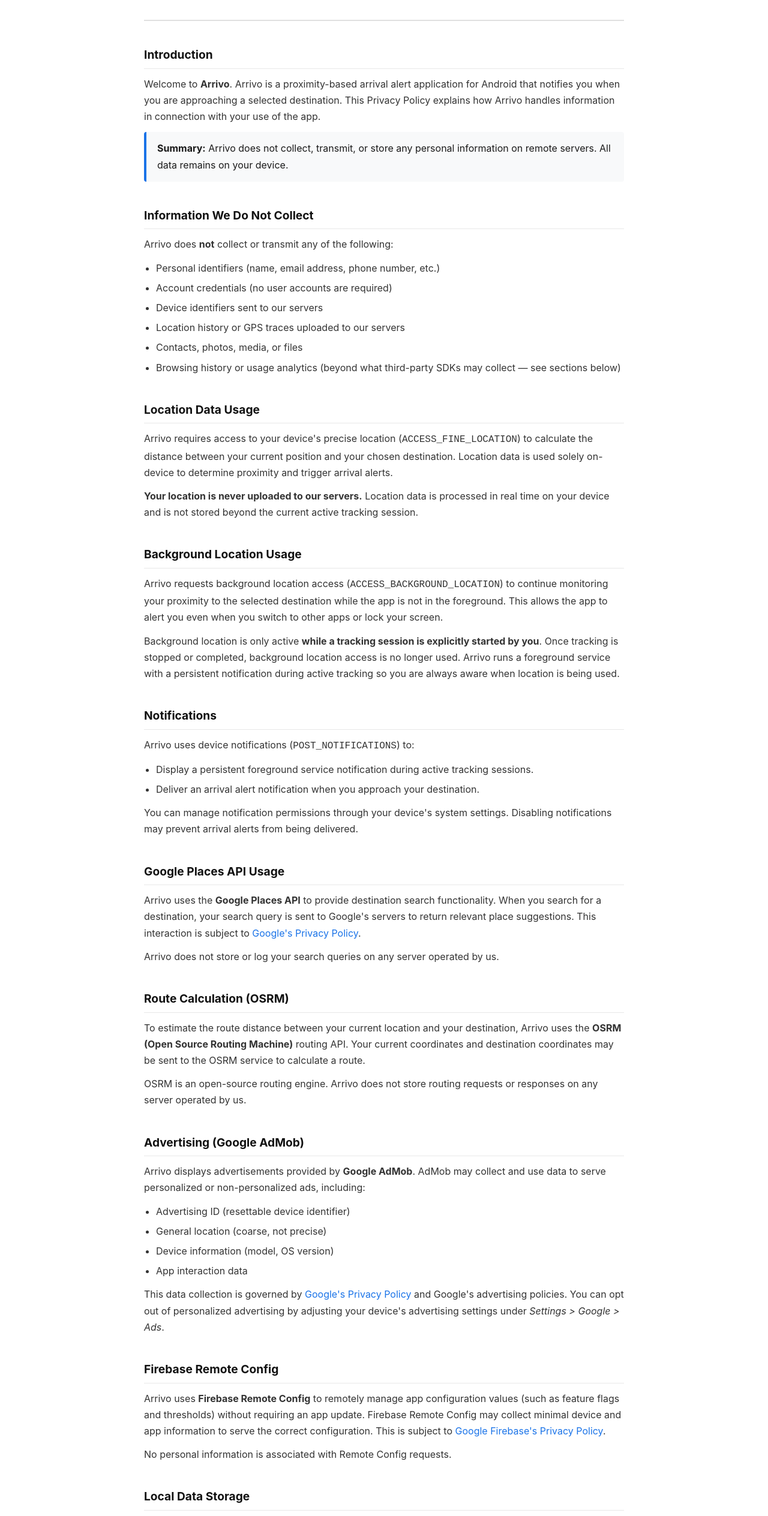
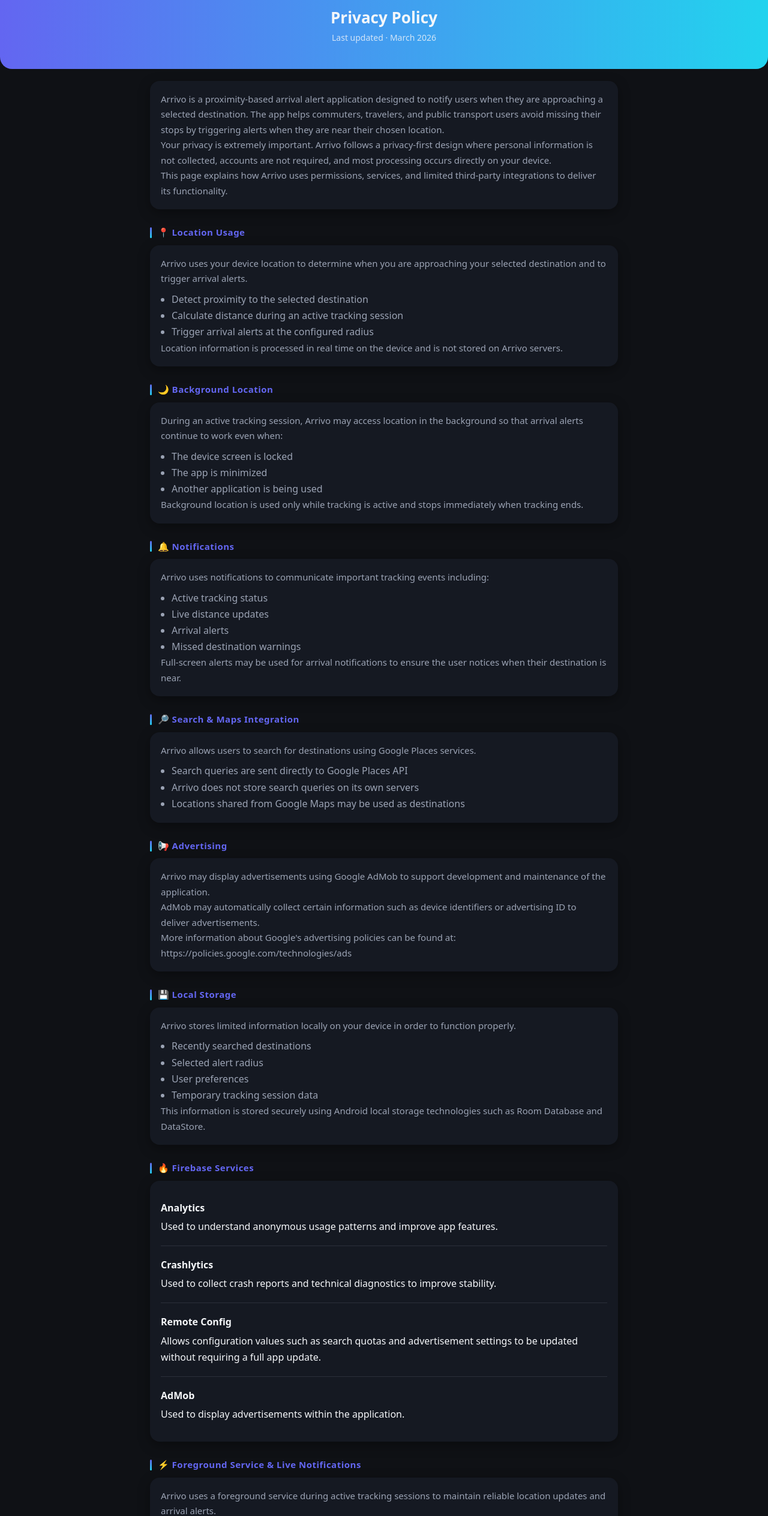
Before and after one commit to numesh/arrivo-privacy-policy, a plain HTML site: page index.html in a window 1280 px wide. Shown: the part 111-2639 px from the top of the page at 60% size. Drawn offline with Linux system fonts and the light colour scheme.

Commit message:
Update index.html

```diff
--- a/index.html
+++ b/index.html
@@ -1,341 +1,449 @@
 <!DOCTYPE html>
 <html lang="en">
+
 <head>
-  <meta charset="UTF-8" />
-  <meta name="viewport" content="width=device-width, initial-scale=1.0" />
-  <meta name="description" content="Privacy Policy for Arrivo – a proximity-based arrival alert Android app." />
-  <title>Arrivo – Privacy Policy</title>
+    <meta charset="UTF-8">
+    <meta name="viewport" content="width=device-width, initial-scale=1.0">
+
+    <title>Arrivo Privacy Policy</title>
+
     <style>
-    *, *::before, *::after {
+        :root {
+            --primary: #6366F1;
+            --secondary: #22D3EE;
+            --bg: #0F1115;
+            --surface: #151922;
+            --text: #F5F7FA;
+            --text-secondary: #9BA3B4;
+        }
+
+        * {
             box-sizing: border-box;
             margin: 0;
             padding: 0;
         }
 
         body {
-      font-family: -apple-system, BlinkMacSystemFont, "Segoe UI", Roboto,
-        Helvetica, Arial, sans-serif, "Apple Color Emoji", "Segoe UI Emoji";
-      background-color: #ffffff;
-      color: #1a1a1a;
-      font-size: 16px;
+            font-family: system-ui, -apple-system, Segoe UI, Roboto;
+            background: var(--bg);
+            color: var(--text);
             line-height: 1.7;
-      padding: 24px 16px 64px;
         }
 
         .container {
-      max-width: 800px;
-      margin: 0 auto;
+            max-width: 820px;
+            margin: auto;
+            padding: 20px;
         }
 
-    header {
-      border-bottom: 2px solid #e0e0e0;
-      padding-bottom: 24px;
-      margin-bottom: 40px;
+        .hero {
+            background: linear-gradient(90deg, var(--primary), var(--secondary));
+            padding: 40px 24px;
+            text-align: center;
+            border-bottom-left-radius: 20px;
+            border-bottom-right-radius: 20px;
         }
 
-    header h1 {
-      font-size: 2rem;
-      font-weight: 700;
-      color: #0d0d0d;
-      margin-bottom: 6px;
+        .hero-icon {
+            width: 64px;
+            height: 64px;
+            border-radius: 50%;
+            background: rgba(255, 255, 255, 0.18);
+            display: flex;
+            align-items: center;
+            justify-content: center;
+            font-size: 28px;
+            margin: auto;
+            color: white;
         }
 
-    .last-updated {
-      font-size: 0.875rem;
-      color: #666666;
+        .hero h1 {
+            margin-top: 14px;
+            font-size: 26px;
+            font-weight: 700;
         }
 
-    section {
-      margin-bottom: 40px;
+        .hero p {
+            opacity: 0.8;
+            font-size: 14px;
         }
 
-    h2 {
-      font-size: 1.2rem;
-      font-weight: 700;
-      color: #111111;
-      margin-bottom: 12px;
-      padding-bottom: 6px;
-      border-bottom: 1px solid #e8e8e8;
+        .section-header {
+            display: flex;
+            align-items: center;
+            margin-top: 26px;
+            margin-bottom: 8px;
         }
 
-    p {
-      margin-bottom: 12px;
-      color: #333333;
+        .section-bar {
+            width: 3px;
+            height: 18px;
+            border-radius: 2px;
+            background: linear-gradient(var(--primary), var(--secondary));
+            margin-right: 10px;
         }
 
-    ul {
-      margin: 8px 0 12px 20px;
-      color: #333333;
+        .section-title {
+            font-size: 15px;
+            font-weight: 600;
+            color: var(--primary);
+            letter-spacing: 0.5px;
         }
 
-    ul li {
-      margin-bottom: 6px;
+        .card {
+            background: var(--surface);
+            padding: 18px;
+            border-radius: 16px;
+            margin-bottom: 14px;
+            box-shadow: 0 6px 20px rgba(0, 0, 0, 0.35);
         }
 
-    a {
-      color: #1a73e8;
-      text-decoration: none;
+        .card p {
+            color: var(--text-secondary);
+            font-size: 15px;
         }
 
-    a:hover {
-      text-decoration: underline;
+        .card ul {
+            color: var(--text-secondary);
+            padding-left: 18px;
+            margin-top: 8px;
         }
 
-    .highlight-box {
-      background-color: #f8f9fa;
-      border-left: 4px solid #1a73e8;
-      padding: 14px 18px;
-      border-radius: 4px;
-      margin-bottom: 12px;
+        .item {
+            padding: 14px 0;
         }
 
-    .highlight-box p {
-      margin-bottom: 0;
-      color: #1a1a1a;
+        .item-title {
+            font-weight: 600;
+            margin-bottom: 4px;
         }
 
-    footer {
-      border-top: 1px solid #e0e0e0;
-      padding-top: 24px;
-      margin-top: 48px;
-      font-size: 0.85rem;
-      color: #888888;
-      text-align: center;
+        .divider {
+            height: 1px;
+            background: #2b2f3a;
+            margin: 4px 0;
         }
 
-    @media (max-width: 600px) {
-      header h1 {
-        font-size: 1.5rem;
+        .contact {
+            display: flex;
+            align-items: center;
+            gap: 14px;
+            cursor: pointer;
         }
 
-      h2 {
-        font-size: 1.05rem;
+        .contact-icon {
+            width: 42px;
+            height: 42px;
+            border-radius: 50%;
+            background: linear-gradient(90deg, var(--primary), var(--secondary));
+            display: flex;
+            align-items: center;
+            justify-content: center;
+            font-size: 20px;
+            color: white;
         }
+
+        .contact-email {
+            font-weight: 600;
+            color: var(--primary);
+        }
+
+        .footer {
+            text-align: center;
+            margin-top: 30px;
+            font-size: 13px;
+            color: var(--text-secondary);
         }
     </style>
+
 </head>
+
+
 <body>
+
+    <div class="hero">
+
+        <div class="hero-icon">📖</div>
+
+        <h1>Privacy Policy</h1>
+
+        <p>Last updated · March 2026</p>
+
+    </div>
+
+
     <div class="container">
 
-    <header>
-      <h1>Arrivo – Privacy Policy</h1>
-      <p class="last-updated">Last Updated: March 5, 2026</p>
-    </header>
 
-    <!-- Introduction -->
-    <section>
-      <h2>Introduction</h2>
+        <div class="card">
             <p>
-        Welcome to <strong>Arrivo</strong>. Arrivo is a proximity-based arrival alert application for Android that
-        notifies you when you are approaching a selected destination. This Privacy Policy explains how Arrivo handles
-        information in connection with your use of the app.
+                Arrivo is a proximity-based arrival alert application designed to notify users when they are approaching
+                a selected destination.
+                The app helps commuters, travelers, and public transport users avoid missing their stops by triggering
+                alerts when they are near their chosen location.
             </p>
-      <div class="highlight-box">
+
             <p>
-          <strong>Summary:</strong> Arrivo does not collect, transmit, or store any personal information on remote
-          servers. All data remains on your device.
+                Your privacy is extremely important. Arrivo follows a privacy-first design where personal information is
+                not collected, accounts are not required, and most processing occurs directly on your device.
+            </p>
+
+            <p>
+                This page explains how Arrivo uses permissions, services, and limited third-party integrations to
+                deliver its functionality.
             </p>
         </div>
-    </section>
 
-    <!-- Information We Do Not Collect -->
-    <section>
-      <h2>Information We Do Not Collect</h2>
-      <p>Arrivo does <strong>not</strong> collect or transmit any of the following:</p>
+
+
+        <div class="section-header">
+            <div class="section-bar"></div>
+            <div class="section-title">📍 Location Usage</div>
+        </div>
+
+        <div class="card">
+            <p>
+                Arrivo uses your device location to determine when you are approaching your selected destination and to
+                trigger arrival alerts.
+            </p>
+
             <ul>
-        <li>Personal identifiers (name, email address, phone number, etc.)</li>
-        <li>Account credentials (no user accounts are required)</li>
-        <li>Device identifiers sent to our servers</li>
-        <li>Location history or GPS traces uploaded to our servers</li>
-        <li>Contacts, photos, media, or files</li>
-        <li>Browsing history or usage analytics (beyond what third-party SDKs may collect — see sections below)</li>
+                <li>Detect proximity to the selected destination</li>
+                <li>Calculate distance during an active tracking session</li>
+                <li>Trigger arrival alerts at the configured radius</li>
             </ul>
-    </section>
 
-    <!-- Location Data Usage -->
-    <section>
-      <h2>Location Data Usage</h2>
             <p>
-        Arrivo requires access to your device's precise location (<code>ACCESS_FINE_LOCATION</code>) to calculate
-        the distance between your current position and your chosen destination. Location data is used solely
-        on-device to determine proximity and trigger arrival alerts.
+                Location information is processed in real time on the device and is not stored on Arrivo servers.
             </p>
+        </div>
+
+
+
+        <div class="section-header">
+            <div class="section-bar"></div>
+            <div class="section-title">🌙 Background Location</div>
+        </div>
+
+        <div class="card">
             <p>
-        <strong>Your location is never uploaded to our servers.</strong> Location data is processed in real time
-        on your device and is not stored beyond the current active tracking session.
+                During an active tracking session, Arrivo may access location in the background so that arrival alerts
+                continue to work even when:
             </p>
-    </section>
 
-    <!-- Background Location Usage -->
-    <section>
-      <h2>Background Location Usage</h2>
+            <ul>
+                <li>The device screen is locked</li>
+                <li>The app is minimized</li>
+                <li>Another application is being used</li>
+            </ul>
+
             <p>
-        Arrivo requests background location access (<code>ACCESS_BACKGROUND_LOCATION</code>) to continue monitoring
-        your proximity to the selected destination while the app is not in the foreground. This allows the app to
-        alert you even when you switch to other apps or lock your screen.
+                Background location is used only while tracking is active and stops immediately when tracking ends.
             </p>
+        </div>
+
+
+
+        <div class="section-header">
+            <div class="section-bar"></div>
+            <div class="section-title">🔔 Notifications</div>
+        </div>
+
+        <div class="card">
             <p>
-        Background location is only active <strong>while a tracking session is explicitly started by you</strong>.
-        Once tracking is stopped or completed, background location access is no longer used. Arrivo runs a
-        foreground service with a persistent notification during active tracking so you are always aware when
-        location is being used.
+                Arrivo uses notifications to communicate important tracking events including:
             </p>
-    </section>
 
-    <!-- Notifications -->
-    <section>
-      <h2>Notifications</h2>
+            <ul>
+                <li>Active tracking status</li>
+                <li>Live distance updates</li>
+                <li>Arrival alerts</li>
+                <li>Missed destination warnings</li>
+            </ul>
+
             <p>
-        Arrivo uses device notifications (<code>POST_NOTIFICATIONS</code>) to:
+                Full-screen alerts may be used for arrival notifications to ensure the user notices when their
+                destination is near.
             </p>
+        </div>
+
+
+
+        <div class="section-header">
+            <div class="section-bar"></div>
+            <div class="section-title">🔎 Search & Maps Integration</div>
+        </div>
+
+        <div class="card">
+            <p>
+                Arrivo allows users to search for destinations using Google Places services.
+            </p>
+
             <ul>
-        <li>Display a persistent foreground service notification during active tracking sessions.</li>
-        <li>Deliver an arrival alert notification when you approach your destination.</li>
+                <li>Search queries are sent directly to Google Places API</li>
+                <li>Arrivo does not store search queries on its own servers</li>
+                <li>Locations shared from Google Maps may be used as destinations</li>
             </ul>
+        </div>
+
+
+
+        <div class="section-header">
+            <div class="section-bar"></div>
+            <div class="section-title">📢 Advertising</div>
+        </div>
+
+        <div class="card">
             <p>
-        You can manage notification permissions through your device's system settings. Disabling notifications
-        may prevent arrival alerts from being delivered.
+                Arrivo may display advertisements using Google AdMob to support development and maintenance of the
+                application.
             </p>
-    </section>
 
-    <!-- Google Places API -->
-    <section>
-      <h2>Google Places API Usage</h2>
             <p>
-        Arrivo uses the <strong>Google Places API</strong> to provide destination search functionality. When you
-        search for a destination, your search query is sent to Google's servers to return relevant place
-        suggestions. This interaction is subject to
-        <a href="https://policies.google.com/privacy" target="_blank" rel="noopener noreferrer">Google's Privacy Policy</a>.
+                AdMob may automatically collect certain information such as device identifiers or advertising ID to
+                deliver advertisements.
             </p>
+
             <p>
-        Arrivo does not store or log your search queries on any server operated by us.
+                More information about Google's advertising policies can be found at:
             </p>
-    </section>
 
-    <!-- Route Calculation (OSRM) -->
-    <section>
-      <h2>Route Calculation (OSRM)</h2>
-      <p>
-        To estimate the route distance between your current location and your destination, Arrivo uses the
-        <strong>OSRM (Open Source Routing Machine)</strong> routing API. Your current coordinates and destination
-        coordinates may be sent to the OSRM service to calculate a route.
-      </p>
-      <p>
-        OSRM is an open-source routing engine. Arrivo does not store routing requests or responses on any server
-        operated by us.
-      </p>
-    </section>
-
-    <!-- Advertising (Google AdMob) -->
-    <section>
-      <h2>Advertising (Google AdMob)</h2>
-      <p>
-        Arrivo displays advertisements provided by <strong>Google AdMob</strong>. AdMob may collect and use data
-        to serve personalized or non-personalized ads, including:
-      </p>
-      <ul>
-        <li>Advertising ID (resettable device identifier)</li>
-        <li>General location (coarse, not precise)</li>
-        <li>Device information (model, OS version)</li>
-        <li>App interaction data</li>
-      </ul>
-      <p>
-        This data collection is governed by
-        <a href="https://policies.google.com/privacy" target="_blank" rel="noopener noreferrer">Google's Privacy Policy</a>
-        and Google's advertising policies. You can opt out of personalized advertising by adjusting your device's
-        advertising settings under <em>Settings &gt; Google &gt; Ads</em>.
-      </p>
-    </section>
-
-    <!-- Firebase Remote Config -->
-    <section>
-      <h2>Firebase Remote Config</h2>
-      <p>
-        Arrivo uses <strong>Firebase Remote Config</strong> to remotely manage app configuration values (such as
-        feature flags and thresholds) without requiring an app update. Firebase Remote Config may collect minimal
-        device and app information to serve the correct configuration. This is subject to
-        <a href="https://firebase.google.com/support/privacy" target="_blank" rel="noopener noreferrer">Google Firebase's Privacy Policy</a>.
-      </p>
-      <p>No personal information is associated with Remote Config requests.</p>
-    </section>
-
-    <!-- Local Data Storage -->
-    <section>
-      <h2>Local Data Storage</h2>
-      <p>
-        All user preferences and app state (such as the last searched destination or alert threshold settings)
-        are stored <strong>locally on your device</strong> using Android's standard local storage mechanisms.
-        This data never leaves your device through Arrivo's systems.
-      </p>
-      <p>
-        Uninstalling Arrivo will remove all locally stored app data from your device.
-      </p>
-    </section>
-
-    <!-- Permissions Used -->
-    <section>
-      <h2>Permissions Used</h2>
-      <p>Arrivo requests the following Android permissions:</p>
-      <ul>
-        <li><strong>ACCESS_FINE_LOCATION</strong> – To determine your precise location during tracking.</li>
-        <li><strong>ACCESS_COARSE_LOCATION</strong> – Fallback location access.</li>
-        <li><strong>ACCESS_BACKGROUND_LOCATION</strong> – To continue tracking in the background while a session is active.</li>
-        <li><strong>FOREGROUND_SERVICE</strong> – To run a foreground service during active tracking.</li>
-        <li><strong>FOREGROUND_SERVICE_LOCATION</strong> – Required for foreground services that access location.</li>
-        <li><strong>POST_NOTIFICATIONS</strong> – To display tracking status and arrival alert notifications.</li>
-        <li><strong>INTERNET</strong> – Required for Google Places search, OSRM routing, Firebase Remote Config, and AdMob.</li>
-        <li><strong>RECEIVE_BOOT_COMPLETED</strong> – To handle any necessary initialization after device restart.</li>
-      </ul>
-    </section>
-
-    <!-- Children's Privacy -->
-    <section>
-      <h2>Children's Privacy</h2>
-      <p>
-        Arrivo is not directed at children under the age of 13. We do not knowingly collect personal information
-        from children under 13. If you believe that a child has provided personal information through the app,
-        please contact us so we can take appropriate action.
-      </p>
-    </section>
-
-    <!-- Data Security -->
-    <section>
-      <h2>Data Security</h2>
-      <p>
-        Since Arrivo does not collect or transmit personal data to our own servers, there is no personal data
-        stored by us to secure. All data that remains on your device is protected by Android's built-in security
-        mechanisms. For data handled by third-party services (Google Places, OSRM, AdMob, Firebase), their
-        respective security practices apply.
-      </p>
-    </section>
-
-    <!-- Changes to This Policy -->
-    <section>
-      <h2>Changes to This Policy</h2>
-      <p>
-        We may update this Privacy Policy from time to time. Any changes will be reflected on this page with
-        an updated "Last Updated" date. We encourage you to review this policy periodically. Continued use of
-        Arrivo after changes are posted constitutes your acceptance of the revised policy.
-      </p>
-    </section>
-
-    <!-- Contact Information -->
-    <section>
-      <h2>Contact Information</h2>
-      <p>
-        If you have any questions or concerns about this Privacy Policy or Arrivo's data practices, please
-        contact us at:
-      </p>
-      <p>
-        <strong>Email:</strong>
-        <a href="mailto:privacy@arrivo.app">privacy@arrivo.app</a>
-      </p>
-    </section>
-
-    <footer>
-      <p>&copy; 2026 Arrivo. All rights reserved.</p>
-    </footer>
+            <p>https://policies.google.com/technologies/ads</p>
 
         </div>
+
+
+
+        <div class="section-header">
+            <div class="section-bar"></div>
+            <div class="section-title">💾 Local Storage</div>
+        </div>
+
+        <div class="card">
+            <p>
+                Arrivo stores limited information locally on your device in order to function properly.
+            </p>
+
+            <ul>
+                <li>Recently searched destinations</li>
+                <li>Selected alert radius</li>
+                <li>User preferences</li>
+                <li>Temporary tracking session data</li>
+            </ul>
+
+            <p>
+                This information is stored securely using Android local storage technologies such as Room Database and
+                DataStore.
+            </p>
+        </div>
+
+
+
+        <div class="section-header">
+            <div class="section-bar"></div>
+            <div class="section-title">🔥 Firebase Services</div>
+        </div>
+
+        <div class="card">
+
+            <div class="item">
+                <div class="item-title">Analytics</div>
+                <div>Used to understand anonymous usage patterns and improve app features.</div>
+            </div>
+
+            <div class="divider"></div>
+
+            <div class="item">
+                <div class="item-title">Crashlytics</div>
+                <div>Used to collect crash reports and technical diagnostics to improve stability.</div>
+            </div>
+
+            <div class="divider"></div>
+
+            <div class="item">
+                <div class="item-title">Remote Config</div>
+                <div>Allows configuration values such as search quotas and advertisement settings to be updated without
+                    requiring a full app update.</div>
+            </div>
+
+            <div class="divider"></div>
+
+            <div class="item">
+                <div class="item-title">AdMob</div>
+                <div>Used to display advertisements within the application.</div>
+            </div>
+
+        </div>
+
+
+
+        <div class="section-header">
+            <div class="section-bar"></div>
+            <div class="section-title">⚡ Foreground Service & Live Notifications</div>
+        </div>
+
+        <div class="card">
+            <p>
+                Arrivo uses a foreground service during active tracking sessions to maintain reliable location updates
+                and arrival alerts.
+            </p>
+
+            <p>
+                This service displays a persistent notification showing tracking status and ensures the system does not
+                stop tracking while you are travelling.
+            </p>
+        </div>
+
+
+
+        <div class="section-header">
+            <div class="section-bar"></div>
+            <div class="section-title">🛡️ Your Control</div>
+        </div>
+
+        <div class="card">
+
+            <ul>
+                <li>You can stop tracking at any time</li>
+                <li>You can revoke permissions from device settings</li>
+                <li>You can control notification preferences</li>
+            </ul>
+
+            <p>
+                If location permissions are disabled, arrival alerts will not function until permission is restored.
+            </p>
+
+        </div>
+
+
+
+        <div class="section-header">
+            <div class="section-bar"></div>
+            <div class="section-title">📧 Contact</div>
+        </div>
+
+        <div class="card contact" onclick="window.location.href='mailto:andronuke@gmail.com'">
+
+            <div class="contact-icon">✉</div>
+
+            <div>
+                <div style="font-size:13px;color:var(--text-secondary)">
+                    Tap to contact the developer
+                </div>
+                <div class="contact-email">
+                    andronuke@gmail.com
+                </div>
+            </div>
+
+        </div>
+
+
+        <div class="footer">
+            Arrivo · Made with ❤️ by Numesh Dilusha
+        </div>
+
+    </div>
+
 </body>
+
 </html>
```
Lines whose indentation alone changed are shown as unchanged.
